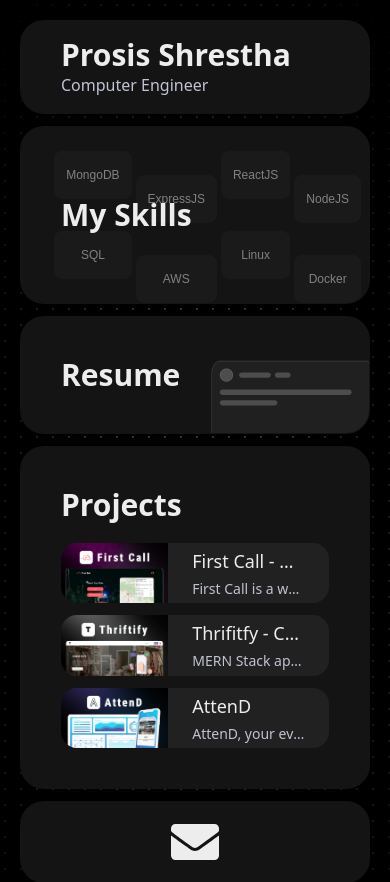
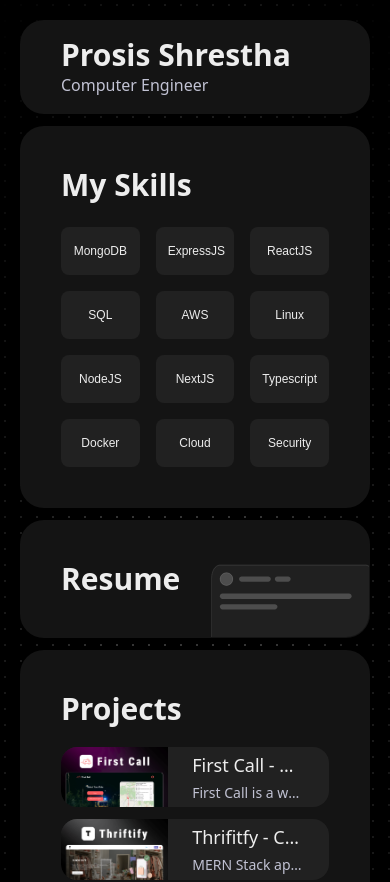
Before and after one commit to prosis-shrestha/my-portfolio, a Next.js app: page / in a window 390 px wide. Shown: the top 882 px of the page. Built offline with nearby package versions, Linux system fonts and the light colour scheme.

Commit message:
cv and skills

```diff
--- a/components/BentoGridItem.tsx
+++ b/components/BentoGridItem.tsx
@@ -144,15 +144,15 @@ const TechStack = () => {
   const techLists = [
     ["MongoDB", "SQL"],
     ["ExpressJS", "AWS"],
-    // ["ExpressJS", "Git"],
-    // ["ReactJS", "Typescript"],
     ["ReactJS", "Linux"],
     ["NodeJS", "Docker"],
-    // ["NodeJS", "NextJS"],
+    ["NextJS", "Cloud"],
+    ["Typescript", "Security"],
   ];
 
   return (
-    <div className="flex gap-1 lg:gap-20 md:gap-10 3xl:gap-28 absolute justify-center right-2 sm:right-5 opacity-50 sm:opacity-80 ">
+    <>
+      <div className="hidden md:flex gap-10 absolute right-2 opacity-80 lg:gap-20">
         {techLists.map((list, listIndex) => (
           <div
             key={listIndex}
@@ -171,6 +171,23 @@ const TechStack = () => {
           </div>
         ))}
       </div>
+
+      {/* Mobile view */}
+      <div className="md:hidden grid grid-cols-3 gap-4 mt-6">
+        {techLists.map((list, listIndex) => (
+          <div key={listIndex} className="flex flex-col gap-4">
+            {list.map((item, itemIndex) => (
+              <span
+                key={itemIndex}
+                className="py-4 px-3 text-xs rounded-lg text-center bg-[#212121]"
+              >
+                {item}
+              </span>
+            ))}
+          </div>
+        ))}
+      </div>
+    </>
   );
 };
 
```
Also changed, not shown: 1 other file (tests, documents, lock files or other folders). Lines whose indentation alone changed are shown as unchanged.
